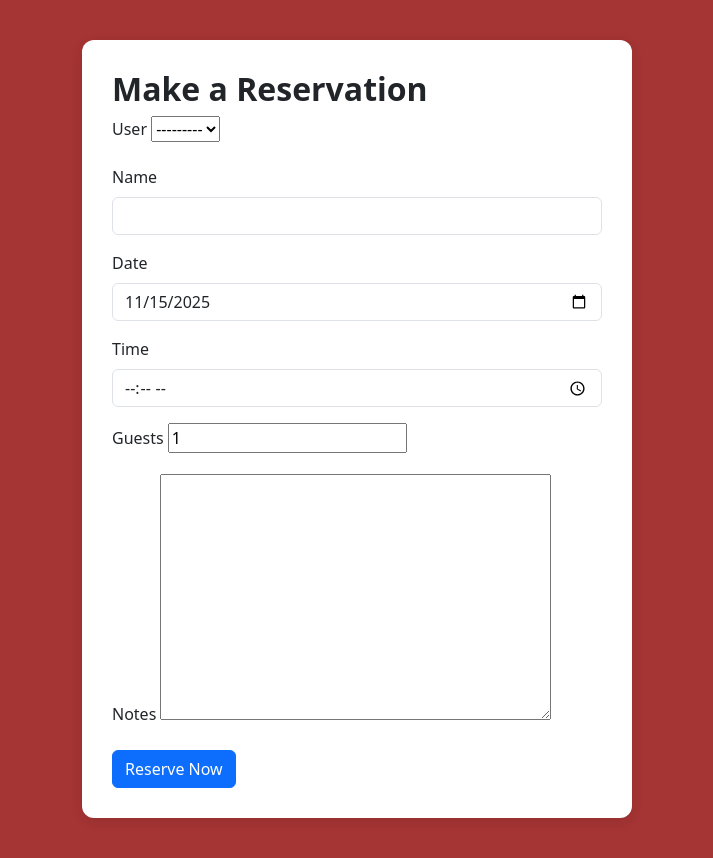
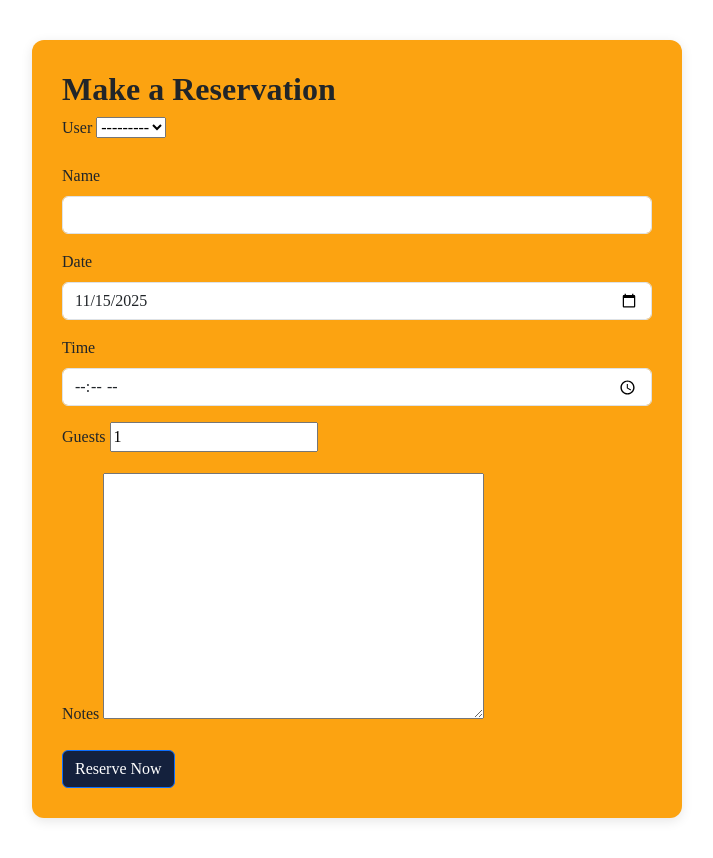
Before and after one commit to sphenry2799/Planora_Bookings, a Django app: page / in a window 1280 px wide. Shown: the whole page, without its empty margins (283-996 px from the left). Run offline with Django 4.2, Linux system fonts and the light colour scheme; some web fonts are replaced.

Commit message:
Set CSS Variables

```diff
--- a/static/css/reservations.css
+++ b/static/css/reservations.css
@@ -4,9 +4,9 @@
 :root {
   --primary-font: "Inter", sans-serif;
   --secondary-font: "Macondo", serif;
-  --primary-color: #9a031a;
-  --secondary-color: #0f4c5c;
-  --third-color: #cca43b;
+  --primary-color: #fca311;
+  --secondary-color: #14213d;
+  --third-color: #e5e5e5;
   --light-color: #ffffff;
   --dark-color: #000000;
   --background-color: rgba(8, 8, 8, 0.5);
@@ -15,17 +15,24 @@
 
 
 body {
-    background: #a53434;
+    background: #ffffff;
         }
 .reservation-container {
-    max-width: 550px;
+    max-width: 650px;
     margin: 40px auto;
-    background: #fff;
+    background: var(--primary-color);
+    font-family: var(--secondary-font);
     padding: 30px;
     border-radius: 12px;
     box-shadow: 0 3px 12px rgba(0,0,0,0.1);
         }
 
 h2 {
-   font-weight: 600;
+  font-family: var(--secondary-font);
+  font-weight: 600;
         }
+
+.btn-primary {
+  background-color: var(--secondary-color);
+  color: var(--light-color)
+}
--- a/templates/base.html
+++ b/templates/base.html
@@ -2,7 +2,7 @@
 <!DOCTYPE html>
 <html>
 <head>
-    <title>Planora Bookings</title>
+    <title>Planora</title>
 
     <!-- Bootstrap or other CSS you use -->
     <link rel="stylesheet" href="https://cdn.jsdelivr.net/npm/bootstrap@5.3.0/dist/css/bootstrap.min.css">
```
Also changed, not shown: 4 other files.
